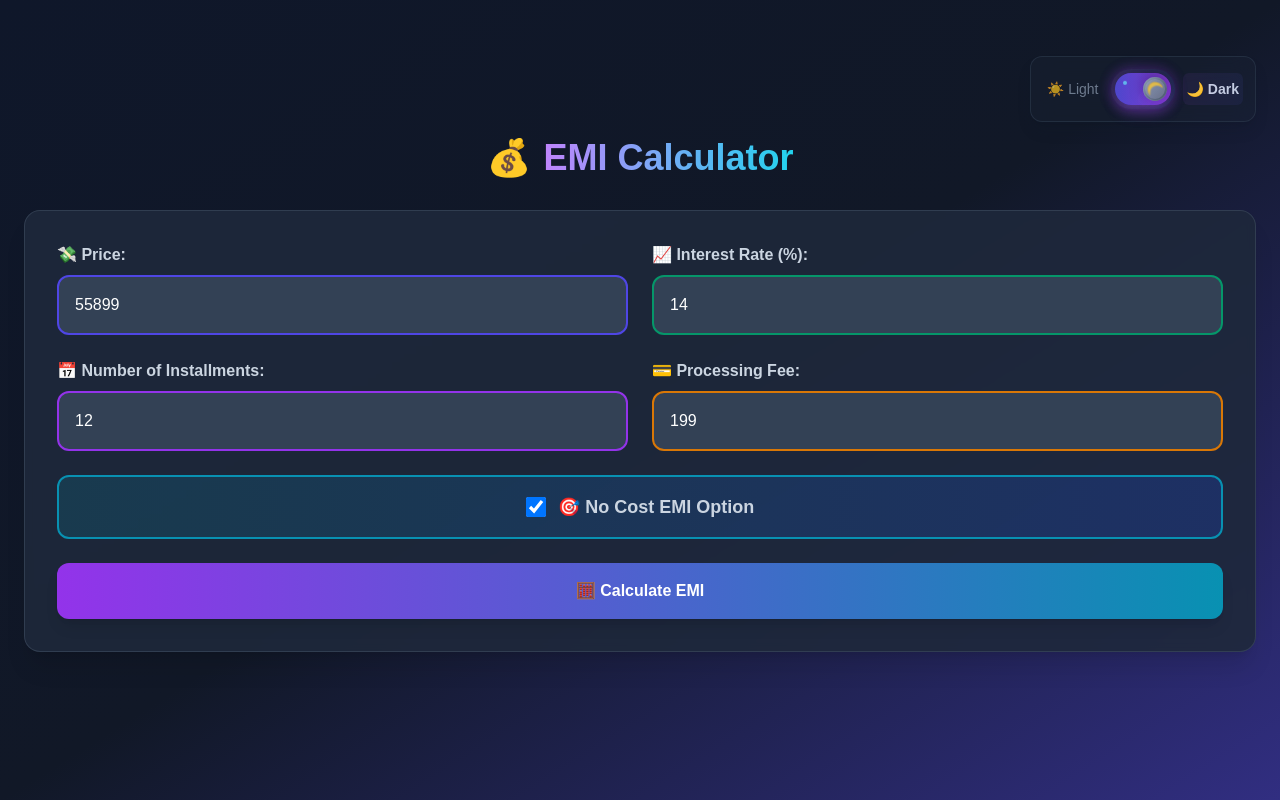
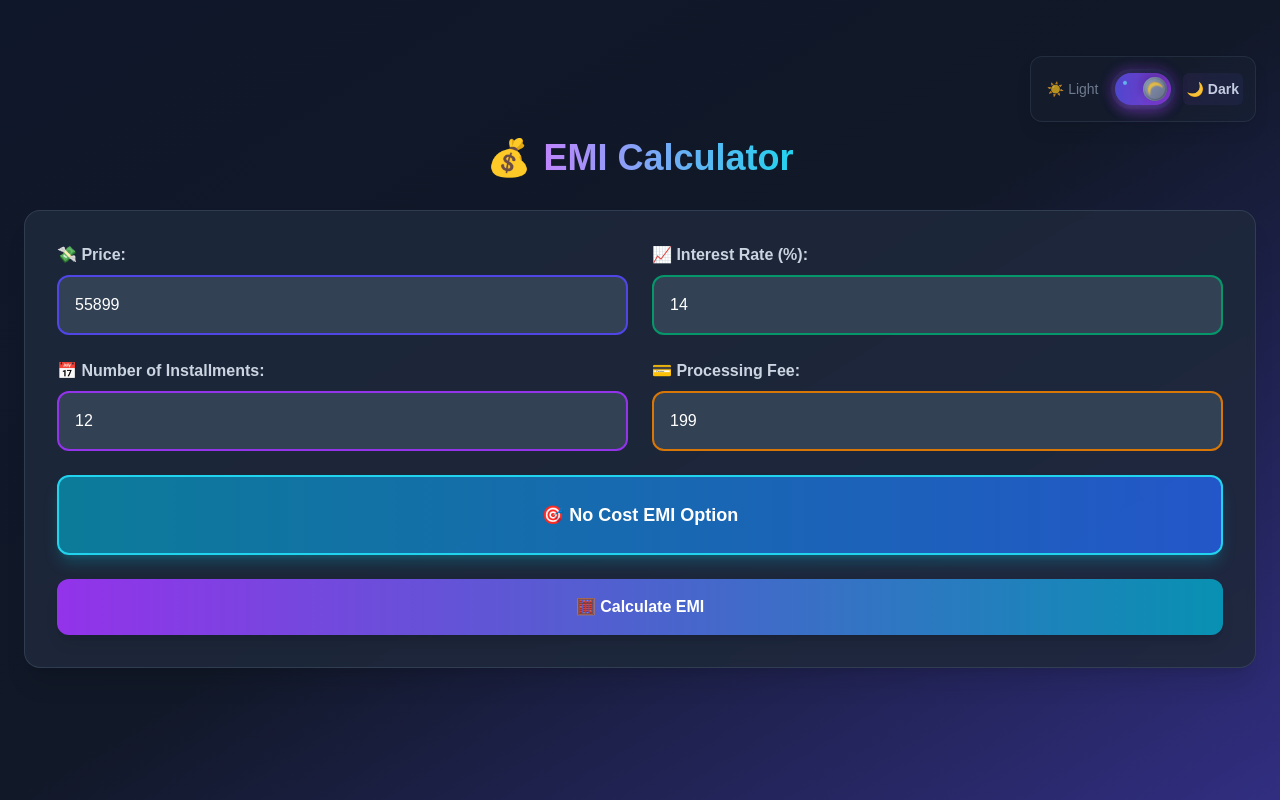
Before and after one commit to aryan-khanijo/no-cost-emi, a Next.js app: page / in a window 1280 px wide. Built offline with nearby package versions, Linux system fonts and the light colour scheme.

Commit message:
ADD: New UI Features

```diff
--- a/src/components/EMIForm.js
+++ b/src/components/EMIForm.js
@@ -87,26 +87,35 @@ const EMIForm = ({ formData, handleChange, handleSubmit, isDarkMode }) => {
           />
         </div>
 
-        {/* No Cost EMI Checkbox */}
-        <div className={`col-span-1 md:col-span-2 flex items-center justify-center p-4 rounded-xl border-2 transition-all duration-300 ${
-          isDarkMode
-            ? 'bg-gradient-to-r from-cyan-900/50 to-blue-900/50 border-cyan-600'
-            : 'bg-gradient-to-r from-cyan-50 to-blue-50 border-cyan-200'
-        }`}>
-          <input
-            type="checkbox"
-            name="nocostemi"
-            checked={formData.nocostemi}
-            onChange={handleChange}
-            className={`mr-3 w-5 h-5 rounded focus:ring-4 ${
-              isDarkMode
-                ? 'text-cyan-400 border-2 border-cyan-500 focus:ring-cyan-400/30 bg-slate-700'
-                : 'text-cyan-600 border-2 border-cyan-300 focus:ring-cyan-500'
-            }`}
-          />
-          <label className={`font-semibold text-lg ${isDarkMode ? 'text-slate-300' : 'text-slate-700'}`}>
-            🎯 No Cost EMI Option
-          </label>
+        {/* No Cost EMI Toggle */}
+        <div
+          onClick={() => handleChange({
+            target: {
+              name: 'nocostemi',
+              type: 'checkbox',
+              checked: !formData.nocostemi
+            }
+          })}
+          className={`col-span-1 md:col-span-2 flex items-center justify-center p-6 rounded-xl border-2 cursor-pointer transition-all duration-300 transform hover:scale-105 hover:shadow-lg ${
+            formData.nocostemi
+              ? (isDarkMode
+                  ? 'bg-gradient-to-r from-cyan-600/80 to-blue-600/80 border-cyan-400 shadow-lg shadow-cyan-500/25'
+                  : 'bg-gradient-to-r from-cyan-400/80 to-blue-400/80 border-cyan-500 shadow-lg shadow-cyan-400/25')
+              : (isDarkMode
+                  ? 'bg-gradient-to-r from-slate-700/50 to-slate-800/50 border-slate-600 hover:border-cyan-600'
+                  : 'bg-gradient-to-r from-slate-100/50 to-slate-200/50 border-slate-300 hover:border-cyan-400')
+          }`}
+        >
+          <div className="flex items-center justify-center">
+            {/* Label */}
+            <span className={`font-semibold text-lg transition-all duration-300 ${
+              formData.nocostemi
+                ? 'text-white'
+                : (isDarkMode ? 'text-slate-300' : 'text-slate-700')
+            }`}>
+              🎯 No Cost EMI Option
+            </span>
+          </div>
         </div>
       </div>
 
--- a/src/components/PageTitle.js
+++ b/src/components/PageTitle.js
@@ -3,7 +3,7 @@ import React from 'react';
 const PageTitle = ({ isDarkMode }) => {
   return (
     <h1 className="text-4xl font-bold text-center mb-8 flex items-center justify-center gap-3">
-      <span className="text-4xl">💰</span>
+      <span>💰</span>
       <span className={`bg-gradient-to-r bg-clip-text text-transparent ${
         isDarkMode
           ? 'from-purple-400 to-cyan-400'
--- a/src/styles/globals.css
+++ b/src/styles/globals.css
@@ -85,6 +85,18 @@
   background-color: #ecfeff !important;
 }
 
+/* Hide number input arrows/spinners */
+input[type="number"]::-webkit-outer-spin-button,
+input[type="number"]::-webkit-inner-spin-button {
+  -webkit-appearance: none;
+  margin: 0;
+}
+
+input[type="number"] {
+  -moz-appearance: textfield;
+  appearance: textfield;
+}
+
 /* Custom Animations for Enhanced Theme Toggle */
 @keyframes slideRight {
   0% {
```
